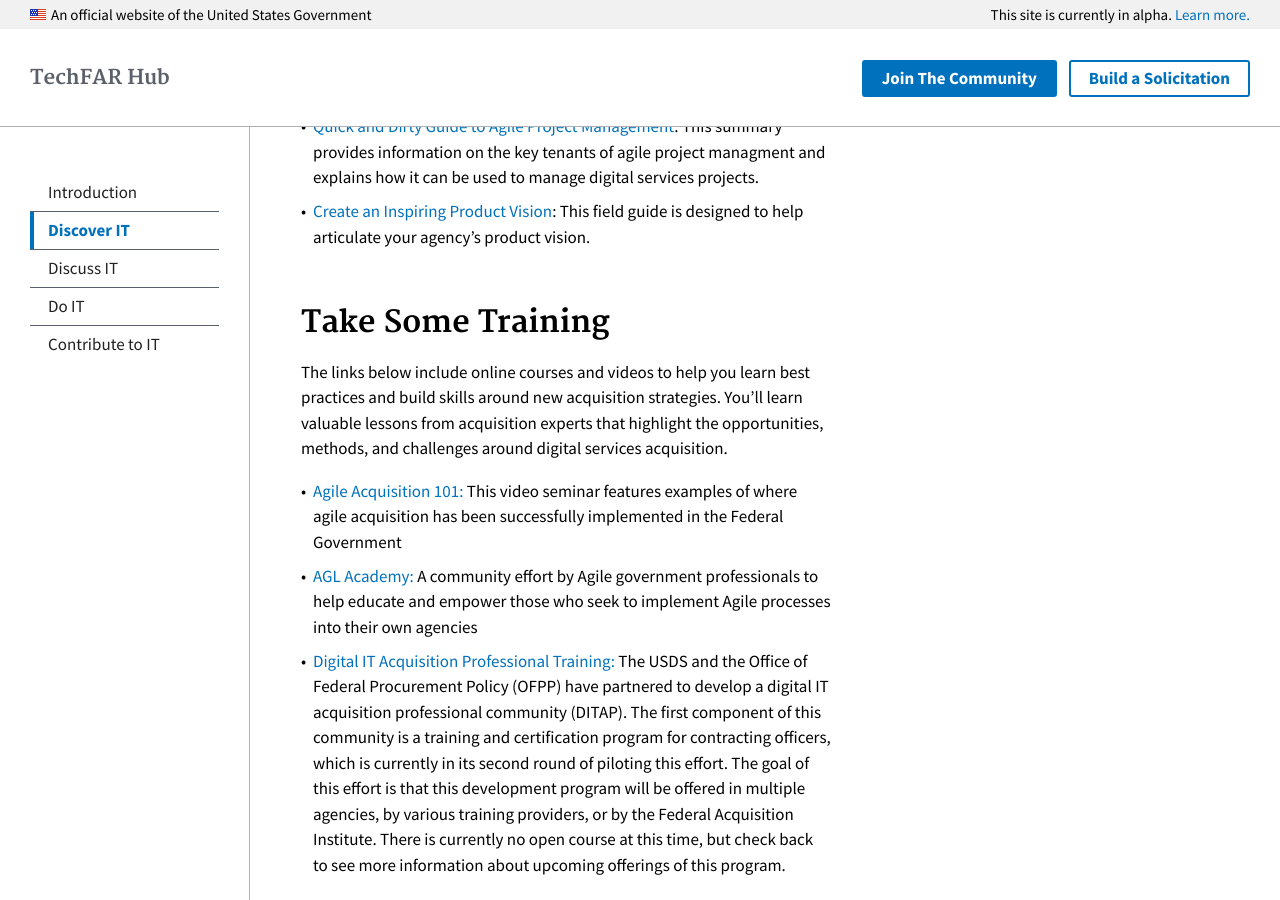
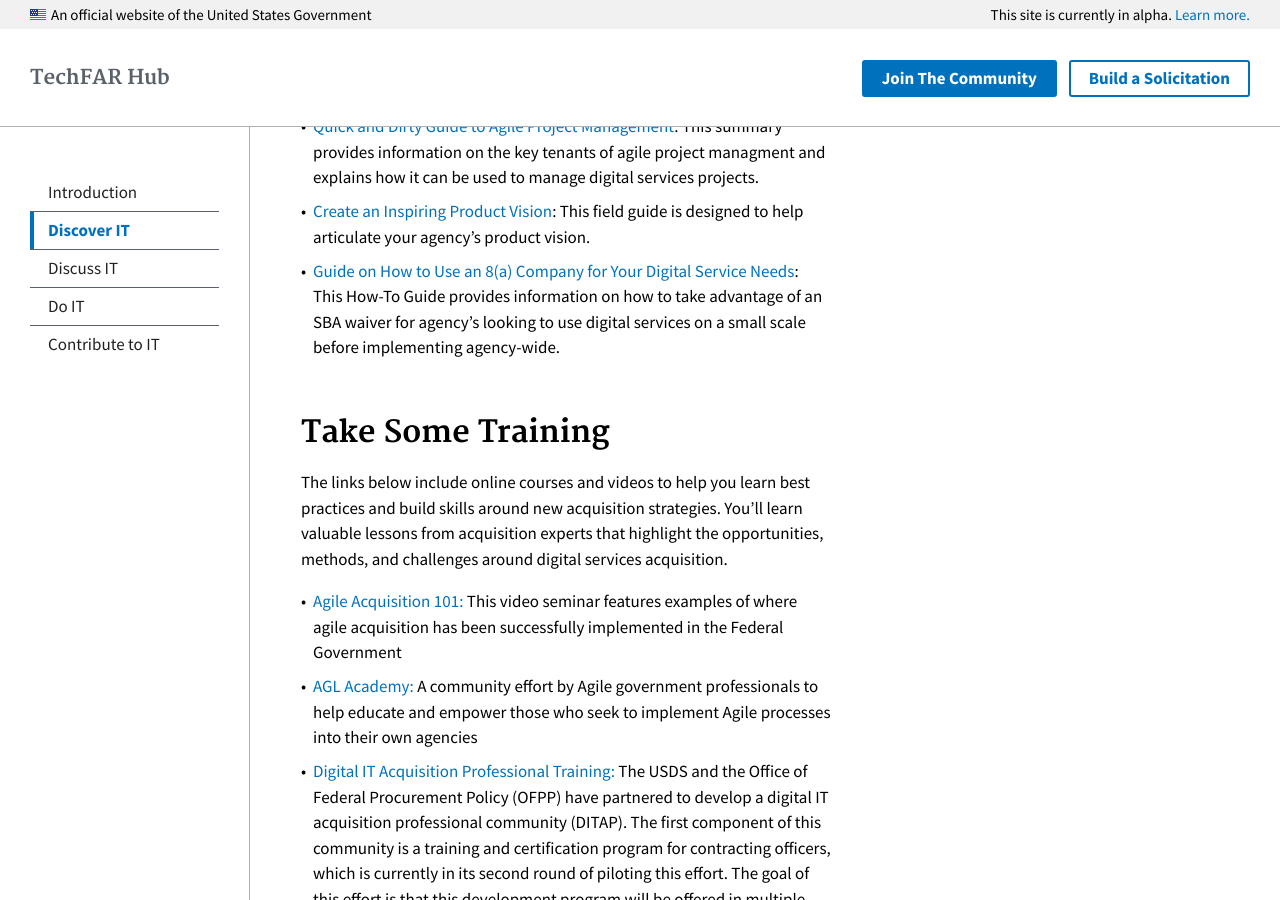
Before and after one commit to usds/techfar-hub, a Jekyll site: the page built from _topics/1_discover-it.md, in a window 1280 px wide and 900 px high, scrolled down 908 px. Built offline with Jekyll 4.4.1, drawn with Linux system fonts in a browser that asks for light colours.

Commit message:
Adding How to 8a Guide under Field Guides

```diff
--- a/_topics/1_discover-it.md
+++ b/_topics/1_discover-it.md
@@ -26,6 +26,8 @@ A field guide to help innovative digital services companies begin the process of
 This summary provides information on the key tenants of agile project managment and explains how it can be used to manage digital services projects.
 - [Create an Inspiring Product Vision](/discover-IT/vision/):
 This field guide is designed to help articulate your agency's product vision.
+- [Guide on How to Use an 8(a) Company for Your Digital Service Needs](/discover-IT/how_to_8a/):
+This How-To Guide provides information on how to take advantage of an SBA waiver for agency's looking to use digital services on a small scale before implementing agency-wide.
 
 ## Take Some Training
 
```
